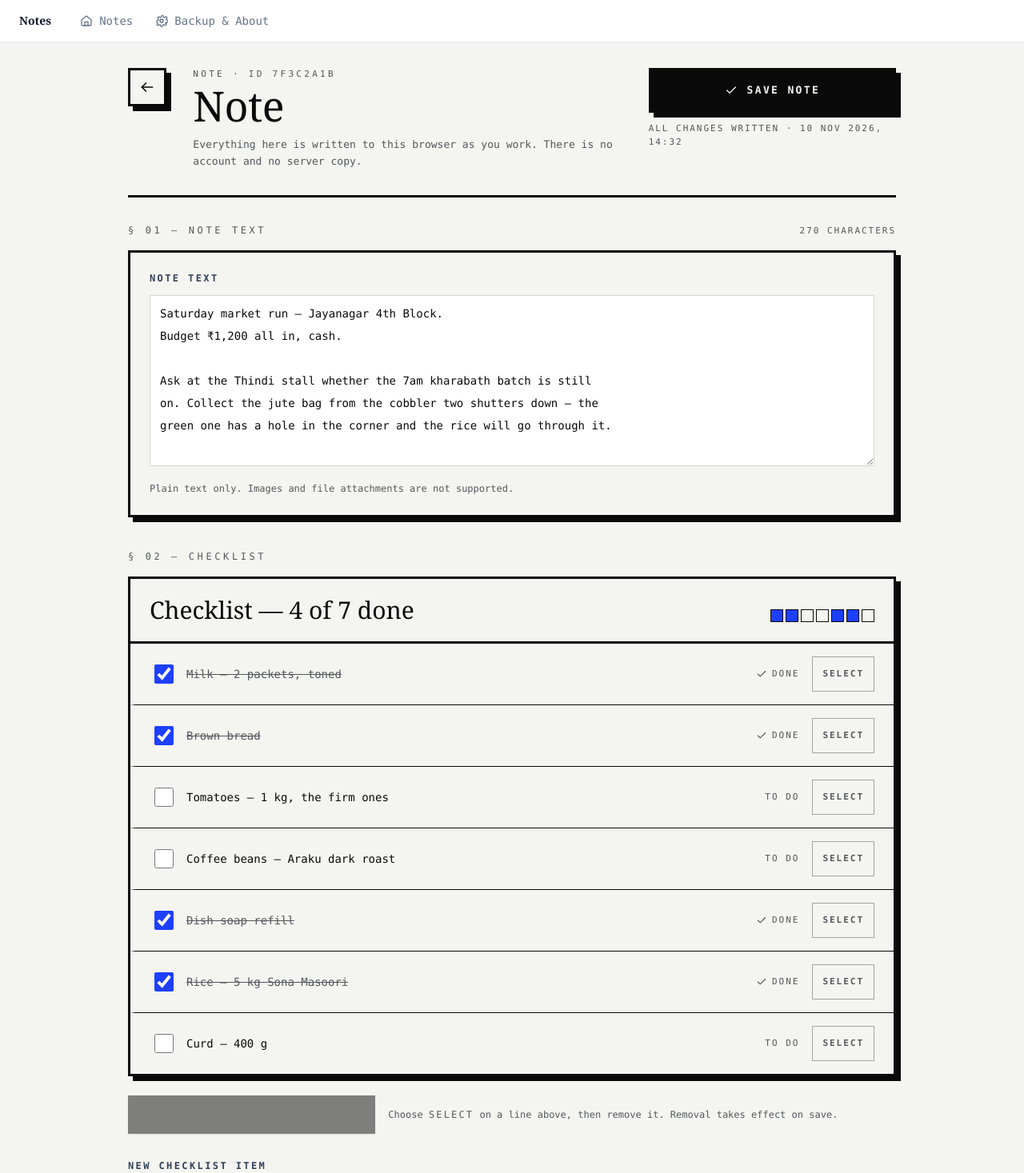
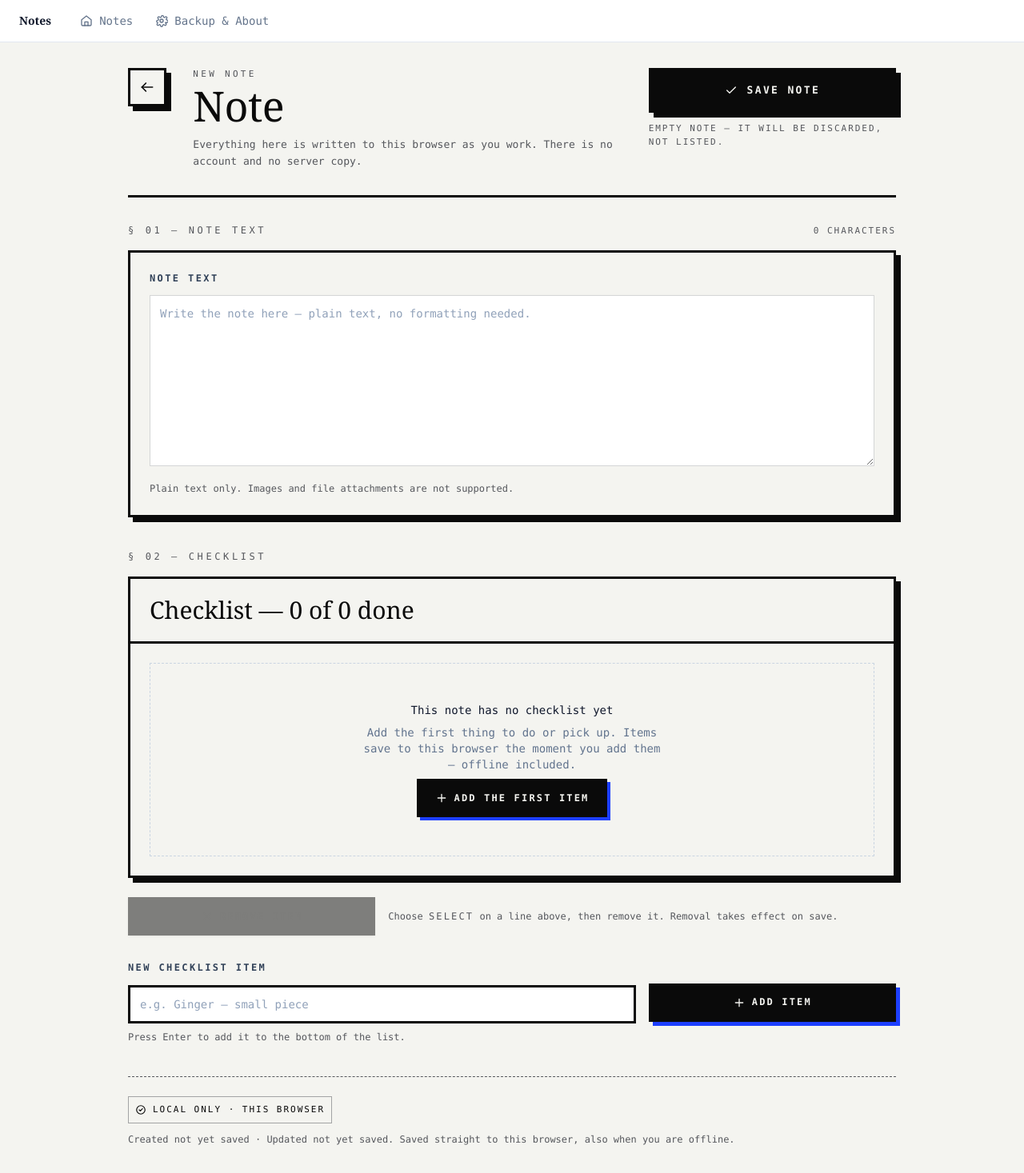
Before and after one commit to susanraya/notes-svelte-fast-api, a Svelte app in the folder frontend/: page /note-detail in a window 1280 px wide. Shown: the top 1467 px of the page at 80% size. Built offline with nearby package versions, Linux system fonts and the light colour scheme.

Commit message:
feat(sprint 2): implementation for 1 tickets
US-007

Committed at the test gate, before tests were written.

```diff
--- a/frontend/src/screens/NoteDetail.svelte
+++ b/frontend/src/screens/NoteDetail.svelte
@@ -3,11 +3,15 @@
   import { Button, Checkbox, Empty, Icon, Input, Label, Select, Textarea } from "@/lib/ui";
   import { brand } from "@/lib/brand";
   import { useNavigate } from "@/lib/navigate";
+  import { location, matches } from "@/lib/router.svelte";
+  import {
+    createNote,
+    deleteNote as deleteNoteStore,
+    getNote,
+    updateNote,
+  } from "@/lib/notes";
 
   const navigate = useNavigate();
-
-  const noteId = '7f3c2a1b';
-  const createdAt = '6 Nov 2026, 18:44';
 
   const ink = brand.primaryColor;
   const accent = brand.accentColor;
@@ -18,60 +22,99 @@
   const rule = `3px solid ${ink}`;
   const block = `border: 3px solid ${ink}; border-radius: ${brand.radius}; background-color: ${paper}; box-shadow: 6px 6px 0 ${ink};`;
 
-  let text = $state(
-`Saturday market run — Jayanagar 4th Block.
-Budget ₹1,200 all in, cash.
-
-Ask at the Thindi stall whether the 7am kharabath batch is still
-on. Collect the jute bag from the cobbler two shutters down — the
-green one has a hole in the corner and the rice will go through it.`
+  // The id in the route, if the path matched /note-detail/:id. No id means "new note".
+  const routeId = $derived(
+    matches("/note-detail/:id", location.path)
+      ? (location.path.split("/").filter(Boolean)[1] ?? null)
+      : null,
   );
 
-  let items = $state([
-    { id: 'ck-01', note_id: noteId, text: 'Milk — 2 packets, toned', checked: true, position: 0, wf: 'i-2-0-0' },
-    { id: 'ck-02', note_id: noteId, text: 'Brown bread', checked: true, position: 1, wf: 'i-2-0-1' },
-    { id: 'ck-03', note_id: noteId, text: 'Tomatoes — 1 kg, the firm ones', checked: false, position: 2, wf: 'i-2-0-2' },
-    { id: 'ck-04', note_id: noteId, text: 'Coffee beans — Araku dark roast', checked: false, position: 3, wf: 'i-2-0-3' },
-    { id: 'ck-05', note_id: noteId, text: 'Dish soap refill', checked: true, position: 4, wf: null },
-    { id: 'ck-06', note_id: noteId, text: 'Rice — 5 kg Sona Masoori', checked: true, position: 5, wf: null },
-    { id: 'ck-07', note_id: noteId, text: 'Curd — 400 g', checked: false, position: 6, wf: null }
-  ]);
+  let noteId = $state(null);
+  let notFound = $state(false);
+  let text = $state("");
+  let items = $state([]);
+  let createdAtIso = $state(null);
+  let updatedAtIso = $state(null);
 
-  let newItem = $state('');
-  let newItemError = $state('');
+  let newItem = $state("");
+  let newItemError = $state("");
   let selectedId = $state(null);
   let lastAddedId = $state(null);
   let dirty = $state(false);
-  let status = $state('idle'); // idle | saving | saved
-  let updatedAt = $state('10 Nov 2026, 14:32');
-  let announcement = $state('');
+  let status = $state("idle"); // idle | saving | saved
+  let announcement = $state("");
   let online = $state(true);
-  let seq = 8;
+  let seq = 0;
   let saveTimer;
 
   const done = $derived(items.filter((i) => i.checked).length);
   const total = $derived(items.length);
   const selected = $derived(items.find((i) => i.id === selectedId) || null);
-  const isBlank = $derived(text.trim() === '' && items.length === 0);
+  const isBlank = $derived(text.trim() === "" && items.length === 0);
 
-  const months = ['Jan','Feb','Mar','Apr','May','Jun','Jul','Aug','Sep','Oct','Nov','Dec'];
-  function stamp() {
-    const d = new Date();
-    const hh = String(d.getHours()).padStart(2, '0');
-    const mm = String(d.getMinutes()).padStart(2, '0');
+  const months = [
+    "Jan",
+    "Feb",
+    "Mar",
+    "Apr",
+    "May",
+    "Jun",
+    "Jul",
+    "Aug",
+    "Sep",
+    "Oct",
+    "Nov",
+    "Dec",
+  ];
+  function fmtIso(iso) {
+    const d = new Date(iso);
+    const hh = String(d.getHours()).padStart(2, "0");
+    const mm = String(d.getMinutes()).padStart(2, "0");
     return `${d.getDate()} ${months[d.getMonth()]} ${d.getFullYear()}, ${hh}:${mm}`;
   }
 
+  const createdAtLabel = $derived(createdAtIso ? fmtIso(createdAtIso) : "not yet saved");
+  const updatedAtLabel = $derived(updatedAtIso ? fmtIso(updatedAtIso) : "not yet saved");
+
   $effect(() => {
-    if (typeof window === 'undefined') return;
+    const id = routeId;
+    if (id === null) {
+      noteId = null;
+      notFound = false;
+      text = "";
+      items = [];
+      createdAtIso = null;
+      updatedAtIso = null;
+      dirty = false;
+      status = "idle";
+      return;
+    }
+    const found = getNote(id);
+    if (!found) {
+      noteId = id;
+      notFound = true;
+      return;
+    }
+    notFound = false;
+    noteId = found.id;
+    text = found.text;
+    items = found.items.map((item) => ({ ...item }));
+    createdAtIso = found.created_at;
+    updatedAtIso = found.updated_at;
+    dirty = false;
+    status = "idle";
+  });
+
+  $effect(() => {
+    if (typeof window === "undefined") return;
     online = navigator.onLine !== false;
     const up = () => (online = true);
     const down = () => (online = false);
-    window.addEventListener('online', up);
-    window.addEventListener('offline', down);
+    window.addEventListener("online", up);
+    window.addEventListener("offline", down);
     return () => {
-      window.removeEventListener('online', up);
-      window.removeEventListener('offline', down);
+      window.removeEventListener("online", up);
+      window.removeEventListener("offline", down);
     };
   });
 
@@ -79,7 +122,16 @@ green one has a hole in the corner and the rice will go through it.`
 
   function markDirty() {
     dirty = true;
-    status = 'idle';
+    status = "idle";
+  }
+
+  function currentDraftItems() {
+    return items.map((item, idx) => ({
+      id: item.id,
+      text: item.text,
+      checked: item.checked,
+      position: idx,
+    }));
   }
 
   function onToggle(item) {
@@ -87,26 +139,36 @@ green one has a hole in the corner and the rice will go through it.`
     announcement = item.checked
       ? `Ticked ${item.text}. ${done} of ${total} done.`
       : `Unticked ${item.text}. ${done} of ${total} done.`;
+    // Checklist toggles persist immediately, not only on Save -- but only once the
+    // note exists in storage; an unsaved new note has nothing to persist into yet.
+    if (noteId) {
+      const current = getNote(noteId);
+      const draft = {
+        text: current ? current.text : text,
+        items: currentDraftItems(),
+      };
+      const updated = updateNote(noteId, draft);
+      if (updated) updatedAtIso = updated.updated_at;
+    }
   }
 
   function addItem(event) {
     event.preventDefault();
     const value = newItem.trim();
-    if (value === '') {
-      newItemError = 'Type the item first — a blank line will not be saved.';
+    if (value === "") {
+      newItemError = "Type the item first — a blank line will not be saved.";
       return;
     }
     const item = {
-      id: `ck-${String(seq++).padStart(2, '0')}`,
-      note_id: noteId,
+      id: `new-${seq++}-${Math.random().toString(36).slice(2, 8)}`,
       text: value,
       checked: false,
-      position: items.length
+      position: items.length,
     };
     items = [...items, item];
     lastAddedId = item.id;
-    newItem = '';
-    newItemError = '';
+    newItem = "";
+    newItemError = "";
     markDirty();
     announcement = `Added ${value} to the checklist. ${items.length} items.`;
   }
@@ -125,23 +187,39 @@ green one has a hole in the corner and the rice will go through it.`
   }
 
   function focusNewItem() {
-    const el = typeof document !== 'undefined' && document.getElementById('new-item');
+    const el = typeof document !== "undefined" && document.getElementById("new-item");
     if (el) el.focus();
   }
 
   function saveNote() {
-    status = 'saving';
+    status = "saving";
     clearTimeout(saveTimer);
     saveTimer = setTimeout(() => {
-      status = 'saved';
+      if (isBlank) {
+        if (noteId) deleteNoteStore(noteId);
+      } else {
+        const draft = { text, items: currentDraftItems() };
+        if (noteId) {
+          const updated = updateNote(noteId, draft);
+          if (updated) {
+            updatedAtIso = updated.updated_at;
+          }
+        } else {
+          const created = createNote(draft);
+          noteId = created.id;
+          createdAtIso = created.created_at;
+          updatedAtIso = created.updated_at;
+        }
+      }
+      status = "saved";
       dirty = false;
-      updatedAt = stamp();
-      navigate('notes');
+      navigate("notes");
     }, 600);
   }
 
   function deleteNote() {
-    navigate('notes');
+    if (noteId) deleteNoteStore(noteId);
+    navigate("notes");
   }
 </script>
 
@@ -151,6 +229,53 @@ green one has a hole in the corner and the rice will go through it.`
 >
   <p aria-live="polite" class="sr-only">{announcement}</p>
 
+  {#if notFound}
+    <div class="grid grid-cols-12 items-start gap-4">
+      <div class="col-span-2 sm:col-span-1">
+        <button
+          data-wf="b-0-0"
+          type="button"
+          aria-label="Back to notes"
+          title="Back to notes"
+          onclick={() => navigate("notes")}
+          class="flex h-12 w-12 items-center justify-center transition-transform duration-150 hover:-translate-y-[2px] active:translate-x-[2px] active:translate-y-[2px] focus-visible:outline focus-visible:outline-[3px] focus-visible:outline-offset-[3px] motion-reduce:transition-none"
+          style="{block} outline-color: {accent};"
+        >
+          <Icon name="ArrowLeft" class="h-5 w-5" aria-hidden="true" />
+        </button>
+      </div>
+      <div class="col-span-10 sm:col-span-11">
+        <p class="text-[11px] uppercase tracking-[0.3em]" style="color: {muted};">
+          Note · ID {noteId}
+        </p>
+        <h1
+          class="mt-1 text-[40px] leading-none sm:text-[52px]"
+          style="font-family: {brand.fontHeading}; letter-spacing: -0.01em;"
+        >
+          Note not found
+        </h1>
+        <div class="mt-6" style={block}>
+          <div class="p-6">
+            <Empty
+              title="This note isn't here"
+              description="It may have been deleted, or the link is wrong. It is not in this browser's storage."
+            >
+              {#snippet action()}
+                <Button
+                  onclick={() => navigate("notes")}
+                  class="flex h-12 items-center gap-2 px-5 text-[12px] font-semibold uppercase tracking-[0.18em] transition-transform duration-150 active:translate-x-[2px] active:translate-y-[2px] focus-visible:outline focus-visible:outline-[3px] focus-visible:outline-offset-[3px] motion-reduce:transition-none"
+                  style="background-color: {ink}; color: {paper}; border: 3px solid {ink}; border-radius: {brand.radius}; box-shadow: 4px 4px 0 {accent}; outline-color: {accent};"
+                >
+                  <Icon name="ArrowLeft" class="h-4 w-4" aria-hidden="true" />
+                  Return to the notes list
+                </Button>
+              {/snippet}
+            </Empty>
+          </div>
+        </div>
+      </div>
+    </div>
+  {:else}
     <!-- Row 1 -->
     <div class="grid grid-cols-12 items-start gap-4">
       <div class="col-span-2 sm:col-span-1">
@@ -159,7 +284,7 @@ green one has a hole in the corner and the rice will go through it.`
           type="button"
           aria-label="Back to notes"
           title="Back to notes"
-        onclick={() => navigate('notes')}
+          onclick={() => navigate("notes")}
           class="flex h-12 w-12 items-center justify-center transition-transform duration-150 hover:-translate-y-[2px] active:translate-x-[2px] active:translate-y-[2px] focus-visible:outline focus-visible:outline-[3px] focus-visible:outline-offset-[3px] motion-reduce:transition-none"
           style="{block} outline-color: {accent};"
         >
@@ -169,7 +294,7 @@ green one has a hole in the corner and the rice will go through it.`
 
       <div class="col-span-10 sm:col-span-7" data-wf="b-0-1">
         <p class="text-[11px] uppercase tracking-[0.3em]" style="color: {muted};">
-        Note · ID {noteId}
+          {noteId ? `Note · ID ${noteId}` : "New note"}
         </p>
         <h1
           class="mt-1 text-[40px] leading-none sm:text-[52px]"
@@ -178,7 +303,8 @@ green one has a hole in the corner and the rice will go through it.`
           Note
         </h1>
         <p class="mt-3 text-[13px] leading-relaxed" style="color: {muted};">
-        Everything here is written to this browser as you work. There is no account and no server copy.
+          Everything here is written to this browser as you work. There is no account and no server
+          copy.
         </p>
       </div>
 
@@ -186,23 +312,23 @@ green one has a hole in the corner and the rice will go through it.`
         <Button
           data-wf="b-0-2"
           onclick={saveNote}
-        disabled={status === 'saving'}
+          disabled={status === "saving"}
           class="flex h-14 w-full items-center justify-center gap-3 px-5 text-[13px] font-semibold uppercase tracking-[0.18em] transition-transform duration-150 hover:-translate-y-[2px] active:translate-x-[3px] active:translate-y-[3px] disabled:cursor-wait disabled:opacity-80 focus-visible:outline focus-visible:outline-[3px] focus-visible:outline-offset-[3px] motion-reduce:transition-none"
           style="background-color: {accent}; color: {paper}; border: 3px solid {ink}; border-radius: {brand.radius}; box-shadow: 6px 6px 0 {ink}; outline-color: {ink};"
         >
           <Icon name="Check" class="h-4 w-4" aria-hidden="true" />
-        <span>{status === 'saving' ? 'Saving…' : 'Save note'}</span>
+          <span>{status === "saving" ? "Saving…" : "Save note"}</span>
         </Button>
 
         <p class="mt-3 text-[11px] uppercase tracking-[0.18em]" style="color: {muted};">
-        {#if status === 'saving'}
+          {#if status === "saving"}
             <span class="motion-safe:animate-pulse">Writing to this browser…</span>
           {:else if isBlank}
             Empty note — it will be discarded, not listed.
           {:else if dirty}
-          <span style="color: {ink};">● Unsaved edits · last written {updatedAt}</span>
+            <span style="color: {ink};">● Unsaved edits · last written {updatedAtLabel}</span>
           {:else}
-          All changes written · {updatedAt}
+            All changes written · {updatedAtLabel}
           {/if}
         </p>
       </div>
@@ -221,7 +347,7 @@ green one has a hole in the corner and the rice will go through it.`
         </span>
       </div>
 
-    <div class="mt-4 p-4 sm:p-6" style="{block}">
+      <div class="mt-4 p-4 sm:p-6" style={block}>
         <Label for="note-text" class="block text-[12px] font-semibold uppercase tracking-[0.2em]">
           Note text
         </Label>
@@ -247,16 +373,24 @@ green one has a hole in the corner and the rice will go through it.`
         § 02 — Checklist
       </h2>
 
-    <div class="mt-4" style="{block}">
-      <div class="flex flex-wrap items-end justify-between gap-4 p-4 sm:p-6" style="border-bottom: {rule};">
-        <h3 class="text-[26px] leading-none sm:text-[30px]" style="font-family: {brand.fontHeading};">
+      <div class="mt-4" style={block}>
+        <div
+          class="flex flex-wrap items-end justify-between gap-4 p-4 sm:p-6"
+          style="border-bottom: {rule};"
+        >
+          <h3
+            class="text-[26px] leading-none sm:text-[30px]"
+            style="font-family: {brand.fontHeading};"
+          >
             Checklist — {done} of {total} done
           </h3>
           <div class="flex items-center gap-[3px]" aria-hidden="true">
             {#each items as item (item.id)}
               <span
                 class="h-4 w-4 transition-colors duration-200 motion-reduce:transition-none"
-              style="border: 1px solid {ink}; background-color: {item.checked ? accent : 'transparent'};"
+                style="border: 1px solid {ink}; background-color: {item.checked
+                  ? accent
+                  : 'transparent'};"
               ></span>
             {/each}
           </div>
@@ -285,25 +419,33 @@ green one has a hole in the corner and the rice will go through it.`
             {#each items as item, i (item.id)}
               <li
                 class="flex flex-wrap items-center gap-x-4 gap-y-3 px-4 py-4 transition-colors duration-300 sm:px-6 motion-reduce:transition-none"
-              style="border-left: 6px solid {item.id === selectedId ? accent : 'transparent'}; background-color: {item.id === lastAddedId ? accent + '12' : 'transparent'};"
+                style="border-left: 6px solid {item.id === selectedId
+                  ? accent
+                  : 'transparent'}; background-color: {item.id === lastAddedId
+                  ? accent + '12'
+                  : 'transparent'};"
               >
                 <Checkbox
-                data-wf={item.wf}
-                id={'chk-' + item.id}
+                  id={"chk-" + item.id}
                   bind:checked={items[i].checked}
                   onchange={() => onToggle(items[i])}
                   class="h-6 w-6 shrink-0 focus-visible:outline focus-visible:outline-[3px] focus-visible:outline-offset-2"
                   style="border: 3px solid {ink}; border-radius: {brand.radius}; accent-color: {accent}; outline-color: {accent};"
                 />
                 <Label
-                for={'chk-' + item.id}
+                  for={"chk-" + item.id}
                   class="min-w-0 flex-1 cursor-pointer text-[14px] leading-6"
-                style="text-decoration: {item.checked ? 'line-through' : 'none'}; color: {item.checked ? muted : ink};"
+                  style="text-decoration: {item.checked
+                    ? 'line-through'
+                    : 'none'}; color: {item.checked ? muted : ink};"
                 >
                   {item.text}
                 </Label>
 
-              <span class="flex items-center gap-1.5 text-[11px] uppercase tracking-[0.18em]" style="color: {muted};">
+                <span
+                  class="flex items-center gap-1.5 text-[11px] uppercase tracking-[0.18em]"
+                  style="color: {muted};"
+                >
                   {#if item.checked}
                     <Icon name="Check" class="h-3.5 w-3.5" aria-hidden="true" />
                     Done
@@ -317,9 +459,14 @@ green one has a hole in the corner and the rice will go through it.`
                   aria-pressed={item.id === selectedId}
                   onclick={() => selectItem(item.id)}
                   class="h-11 px-3 text-[11px] font-semibold uppercase tracking-[0.18em] transition-colors duration-150 focus-visible:outline focus-visible:outline-[3px] focus-visible:outline-offset-2 motion-reduce:transition-none"
-                style="border: {item.id === selectedId ? '3px solid ' + accent : '1px solid ' + muted + '80'}; border-radius: {brand.radius}; color: {item.id === selectedId ? accent : muted}; outline-color: {accent};"
+                  style="border: {item.id === selectedId
+                    ? '3px solid ' + accent
+                    : '1px solid ' + muted + '80'}; border-radius: {brand.radius}; color: {item.id ===
+                  selectedId
+                    ? accent
+                    : muted}; outline-color: {accent};"
                 >
-                {item.id === selectedId ? 'Selected' : 'Select'}
+                  {item.id === selectedId ? "Selected" : "Select"}
                   <span class="sr-only"> — {item.text}, for removal</span>
                 </button>
               </li>
@@ -345,9 +492,11 @@ green one has a hole in the corner and the rice will go through it.`
       </div>
       <p class="col-span-12 text-[12px] leading-5 sm:col-span-8" style="color: {muted};">
         {#if selected}
-        Removing <span style="color: {ink};">“{selected.text}”</span>. The other {items.length - 1} items stay as they are.
+          Removing <span style="color: {ink};">“{selected.text}”</span>. The other {items.length - 1} items
+          stay as they are.
         {:else}
-        Choose <span class="uppercase tracking-[0.18em]">Select</span> on a line above, then remove it. Removal takes effect on save.
+          Choose <span class="uppercase tracking-[0.18em]">Select</span> on a line above, then remove it.
+          Removal takes effect on save.
         {/if}
       </p>
     </div>
@@ -363,15 +512,21 @@ green one has a hole in the corner and the rice will go through it.`
           id="new-item"
           type="text"
           bind:value={newItem}
-        oninput={() => (newItemError = '')}
+          oninput={() => (newItemError = "")}
           placeholder="e.g. Ginger — small piece"
-        aria-invalid={newItemError ? 'true' : 'false'}
+          aria-invalid={newItemError ? "true" : "false"}
           aria-describedby="new-item-help"
           class="mt-3 h-12 w-full bg-transparent px-3 text-[14px] focus-visible:outline focus-visible:outline-[3px] focus-visible:outline-offset-2"
-        style="border: 3px solid {newItemError ? accent : ink}; border-radius: {brand.radius}; color: {ink}; font-family: {brand.fontBody}; outline-color: {accent};"
+          style="border: 3px solid {newItemError
+            ? accent
+            : ink}; border-radius: {brand.radius}; color: {ink}; font-family: {brand.fontBody}; outline-color: {accent};"
         />
-      <p id="new-item-help" class="mt-2 text-[12px]" style="color: {newItemError ? accent : muted};">
-        {newItemError ? newItemError : 'Press Enter to add it to the bottom of the list.'}
+        <p
+          id="new-item-help"
+          class="mt-2 text-[12px]"
+          style="color: {newItemError ? accent : muted};"
+        >
+          {newItemError ? newItemError : "Press Enter to add it to the bottom of the list."}
         </p>
       </div>
       <div class="col-span-12 sm:col-span-4">
@@ -390,13 +545,21 @@ green one has a hole in the corner and the rice will go through it.`
     <div class="mt-10" style="border-top: 1px dashed {muted};"></div>
 
     <!-- Row 6 -->
-  <p data-wf="b-5-0" class="mt-6 flex flex-wrap items-center gap-x-2 gap-y-2 text-[12px] leading-6" style="color: {muted};">
-    <span class="inline-flex items-center gap-2 px-2 py-1 text-[11px] uppercase tracking-[0.18em]" style="border: 1px solid {muted}80; color: {ink};">
-      <Icon name={online ? 'CheckCircle' : 'AlertCircle'} class="h-3.5 w-3.5" aria-hidden="true" />
-      {online ? 'Local only · this browser' : 'Offline · still saving locally'}
+    <p
+      data-wf="b-5-0"
+      class="mt-6 flex flex-wrap items-center gap-x-2 gap-y-2 text-[12px] leading-6"
+      style="color: {muted};"
+    >
+      <span
+        class="inline-flex items-center gap-2 px-2 py-1 text-[11px] uppercase tracking-[0.18em]"
+        style="border: 1px solid {muted}80; color: {ink};"
+      >
+        <Icon name={online ? "CheckCircle" : "AlertCircle"} class="h-3.5 w-3.5" aria-hidden="true" />
+        {online ? "Local only · this browser" : "Offline · still saving locally"}
       </span>
       <span>
-      Created {createdAt} · Updated {updatedAt}. Saved straight to this browser, also when you are offline.
+        Created {createdAtLabel} · Updated {updatedAtLabel}. Saved straight to this browser, also
+        when you are offline.
       </span>
     </p>
 
@@ -417,4 +580,5 @@ green one has a hole in the corner and the rice will go through it.`
         </p>
       </div>
     </div>
+  {/if}
 </div>
```
Also changed, not shown: 2 other files (tests, documents, lock files or other folders). Lines whose indentation alone changed are shown as unchanged.
